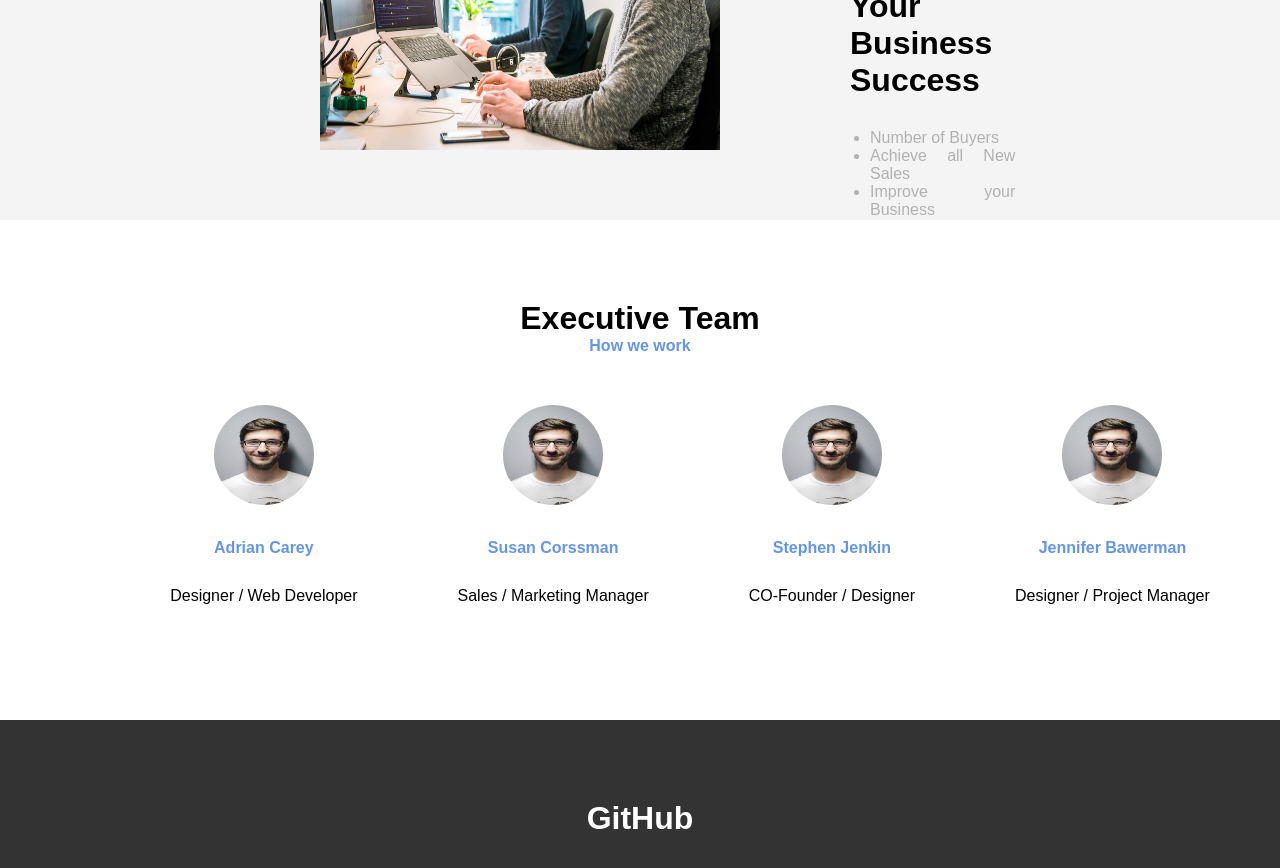
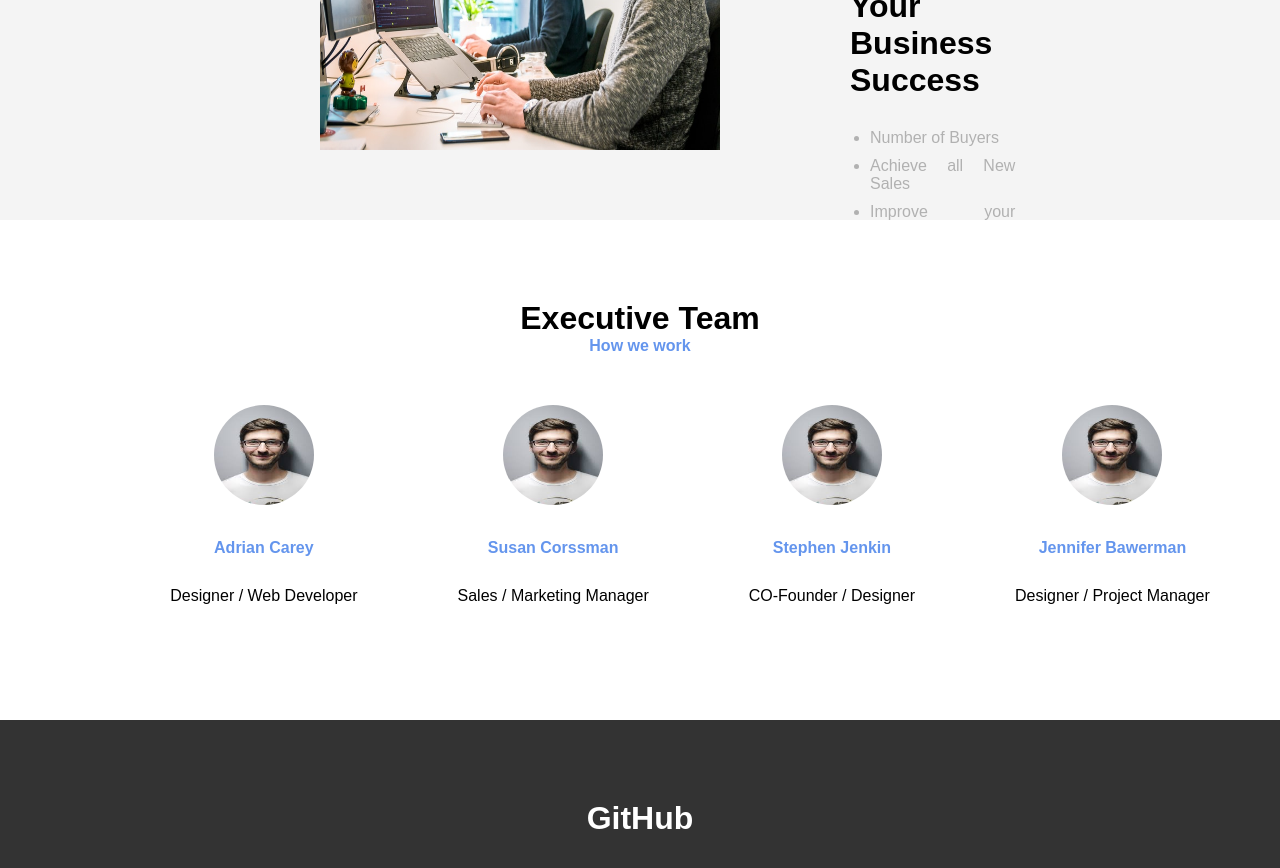
Before and after one commit to BerishaHysen/DetyraFlexBox, a plain HTML site: page index.html in a window 1280 px wide. Shown: the part 1980-2848 px from the top of the page. Drawn offline with Linux system fonts and the light colour scheme.

Commit message:
rimodifikim-css2

```diff
--- a/css/style.css
+++ b/css/style.css
@@ -233,6 +233,10 @@ html, body {
    color: rgb(177, 177, 177);
 }
 
+.texti ul li {
+   padding-bottom: 10px;
+}
+
 .team {
    overflow: hidden;
    display: flex;
```
